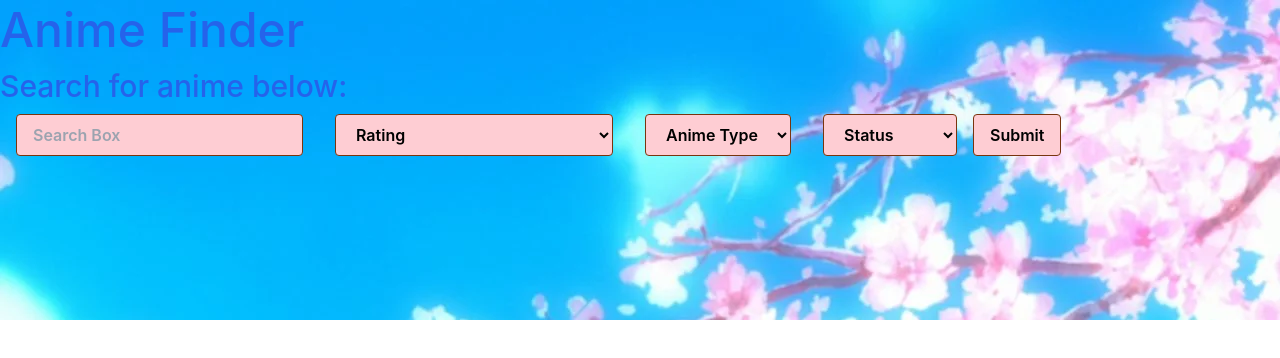
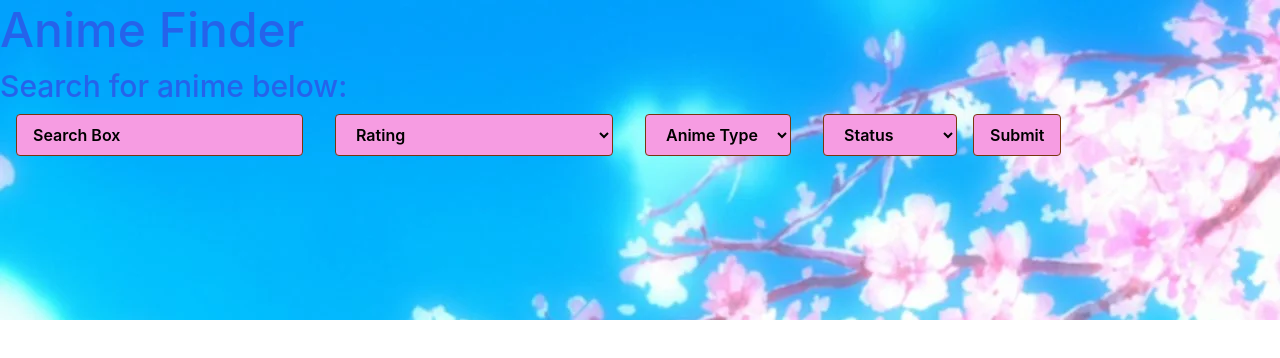
Before and after one commit to kfoley123/anime-database-react, a React (Create React App) app: page / in a window 1280 px wide. Shown: the top 358 px of the page. Built offline with nearby package versions, Linux system fonts and the light colour scheme.

Commit message:
did styling with tailwind, imported custom colour pallette into tailwind to use on dropdown menu.

```diff
--- a/src/components/AnimeCard/AnimeCard.js
+++ b/src/components/AnimeCard/AnimeCard.js
@@ -3,7 +3,7 @@ import React from "react";
 export default function AnimeCard(props) {
     console.log(props.animeItem);
     return (
-        <div className="max-w-lg rounded overflow-hidden shadow-lg mb-10 p-5 mx-6">
+        <div className="max-w-lg min-w-[32rem] rounded overflow-hidden shadow-lg mb-10 p-5 mx-6">
             <div className="flex">
                 <img
                     className=""
@@ -36,6 +36,16 @@ export default function AnimeCard(props) {
                     </p>
                 ))}
             </div>
+            {props.animeItem.trailer.embed_url && (
+                <iframe
+                    src={props.animeItem.trailer.embed_url}
+                    frameborder="0"
+                    allow=" encrypted-media"
+                    allowfullscreen
+                    title="video"
+                />
+            )}
+
             <p>{props.animeItem.synopsis}</p>
         </div>
     );
--- a/src/components/Main/Main.js
+++ b/src/components/Main/Main.js
@@ -45,7 +45,7 @@ export default function Main() {
                 <div className="flex">
                     <form className="flex" id="searchForm">
                         <input
-                            className="bg-rose-200 hover:bg-rose-400 text-black-700 font-semibold hover:text-white py-2 px-4 border border-amber-900  rounded mx-4"
+                            className="bg-orchid-crayola hover:bg-pearly-purple  placeholder-black text-black-800 font-semibold hover:text-white py-2 px-4 border border-amber-900  rounded mx-4"
                             type="text"
                             id="search"
                             name="search"
@@ -53,7 +53,7 @@ export default function Main() {
                             onChange={handleTextBox}
                         />
                         <select
-                            className="bg-rose-200 hover:bg-rose-400 text-black-700 font-semibold hover:text-white py-2 px-4 border border-amber-900 hover:border-transparent rounded mx-4"
+                            className="bg-orchid-crayola hover:bg-pearly-purple text-black-700 font-semibold hover:text-white py-2 px-4 border border-amber-900 hover:border-transparent rounded mx-4"
                             id="rating"
                             name="rating"
                             onChange={handleRating}
@@ -72,7 +72,7 @@ export default function Main() {
                         </select>
 
                         <select
-                            className="bg-rose-200 hover:bg-rose-400 text-black-700 font-semibold hover:text-white py-2 px-4 border border-amber-900 hover:border-transparent rounded mx-4"
+                            className="bg-orchid-crayola hover:bg-pearly-purple text-black-700 font-semibold hover:text-white py-2 px-4 border border-amber-900 hover:border-transparent rounded mx-4"
                             id="animeType"
                             name="animeType"
                             onChange={handleAnimeType}
@@ -87,7 +87,7 @@ export default function Main() {
                         </select>
 
                         <select
-                            className="bg-rose-200 hover:bg-rose-400 text-black-700 font-semibold hover:text-white py-2 px-4 border border-amber-900 hover:border-transparent rounded mx-4"
+                            className="bg-orchid-crayola hover:bg-pearly-purple text-black-700 font-semibold hover:text-white py-2 px-4 border border-amber-900 hover:border-transparent rounded mx-4"
                             id="status"
                             name="status"
                             onChange={handleStatus}
@@ -99,7 +99,7 @@ export default function Main() {
                         </select>
                     </form>
                     <button
-                        className="bg-rose-200 hover:bg-rose-400 text-black-700 font-semibold hover:text-white py-2 px-4 border border-amber-900 hover:border-transparent rounded"
+                        className="bg-orchid-crayola hover:bg-pearly-purple text-black-700 font-semibold hover:text-white py-2 px-4 border border-amber-900 hover:border-transparent rounded"
                         onClick={search}
                     >
                         Submit
--- a/tailwind.config.js
+++ b/tailwind.config.js
@@ -2,7 +2,22 @@
 module.exports = {
     content: ["./src/**/*.{js,jsx,ts,tsx}"],
     theme: {
-        extend: {},
+        extend: {
+            colors: {
+                "carolina-blue": "#0A9FFDff",
+                "blue-jeans": "#42B7FEff",
+                "african-violet": "#A27CA9ff",
+                "orchid-crayola": "#F69CE2ff",
+                "pale-purple-pantone": "#FCE7FBff",
+                "pearly-purple": "#A9688Fff",
+            },
+        },
     },
     plugins: [],
 };
+
+// carolina-blue: #0A9FFDff;
+// --blue-jeans: #42B7FEff;
+// --snow: #FCFAFCff;
+// --african-violet: #A27CA9ff;
+// --orchid-crayola: #F69CE2ff
```
